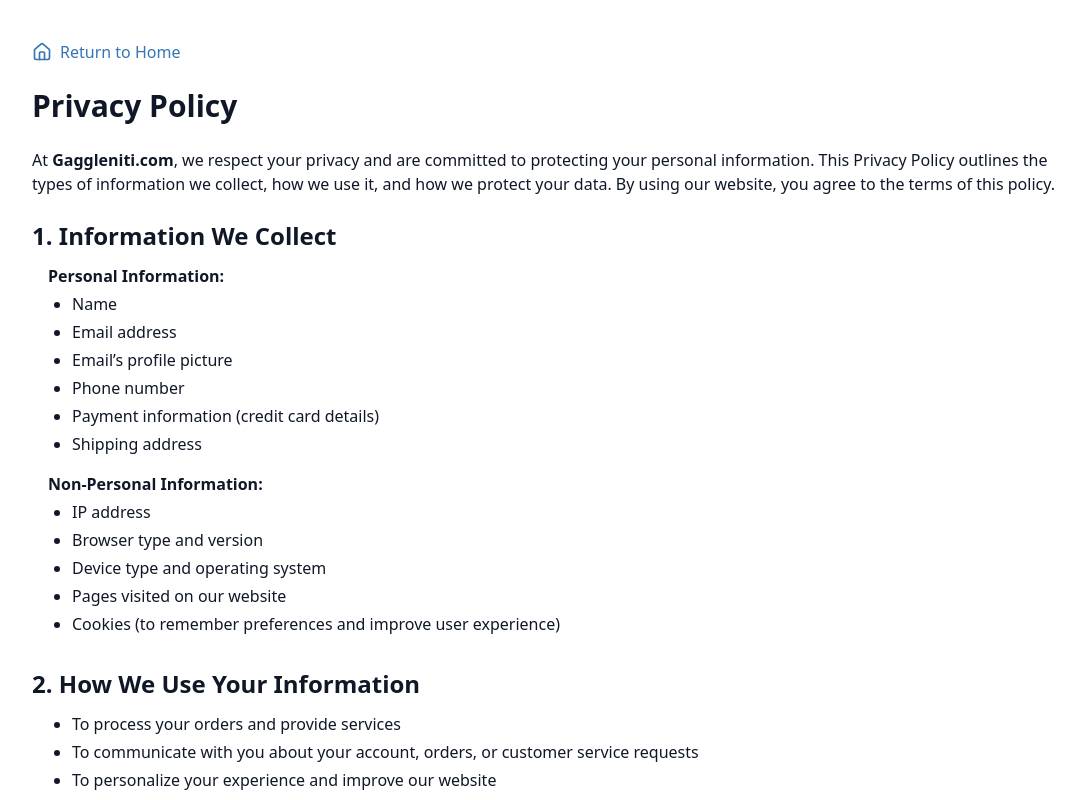
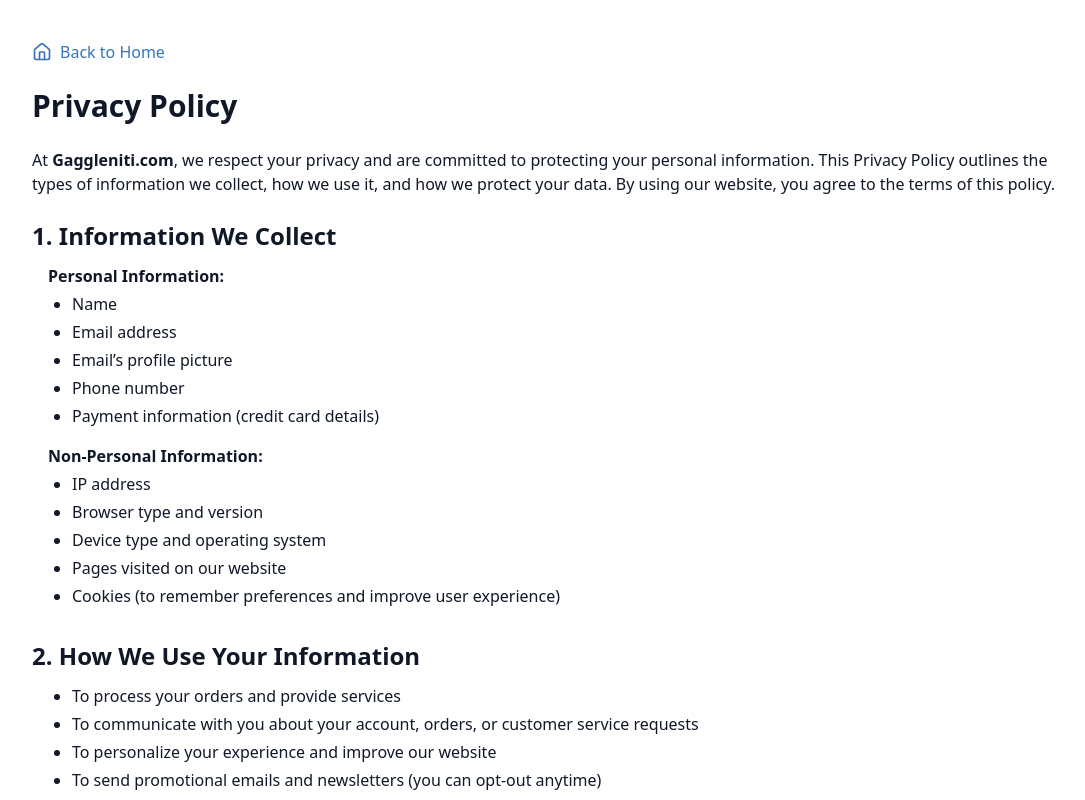
Before and after one commit to patpro250/gaggle-inter-face, a Next.js app: page /privacy in a window 1280 px wide. Shown: the whole page, without its empty margins (96-1181 px from the left). Built offline with nearby package versions, Linux system fonts and the light colour scheme; what @radix-ui/themes would draw is missing.

Commit message:
Changing Issue book button to Lend Book button.

```diff
--- a/app/g/schools/dashboard/_components/IssueBookButton.tsx
+++ b/app/g/schools/dashboard/_components/IssueBookButton.tsx
@@ -6,7 +6,7 @@ const IssueBookButton = () => {
     const { open } = useIssueBookModal();
     return (
         <button onClick={open} className="flex items-center px-4 py-2 rounded-lg bg-primary text-white shadow-md transition-all duration-300 ease-in-out hover:bg-primary/80 hover:scale-105 focus:outline-none focus:ring-2 focus:ring-primary/50">
-            <span className="ml-2">Issue Book</span>
+            <span className="ml-2">Lend Book</span>
         </button>
     )
 }
--- a/app/privacy/page.tsx
+++ b/app/privacy/page.tsx
@@ -14,7 +14,7 @@ const PrivacyPolicyPage = () => {
         className="inline-flex items-center text-primary hover:underline mb-6"
       >
         <HomeIcon className="w-5 h-5 mr-2" />
-        Return to Home
+        Back to Home
       </Link>
 
       <h1 className="text-3xl font-bold mb-6">Privacy Policy</h1>
@@ -43,7 +43,7 @@ const PrivacyPolicyPage = () => {
                 <li>Email’s profile picture</li>
                 <li>Phone number</li>
                 <li>Payment information (credit card details)</li>
-                <li>Shipping address</li>
+
               </ul>
             </div>
 
--- a/app/terms/page.tsx
+++ b/app/terms/page.tsx
@@ -14,7 +14,7 @@ const TermsPage = () => {
         className="inline-flex items-center text-blue-600 dark:text-blue-400 hover:underline mb-6"
       >
         <HomeIcon className="w-5 h-5 mr-2" />
-        Return to Home
+        Back to Home
       </Link>
 
       <h1 className="text-3xl font-bold mb-6">
```
